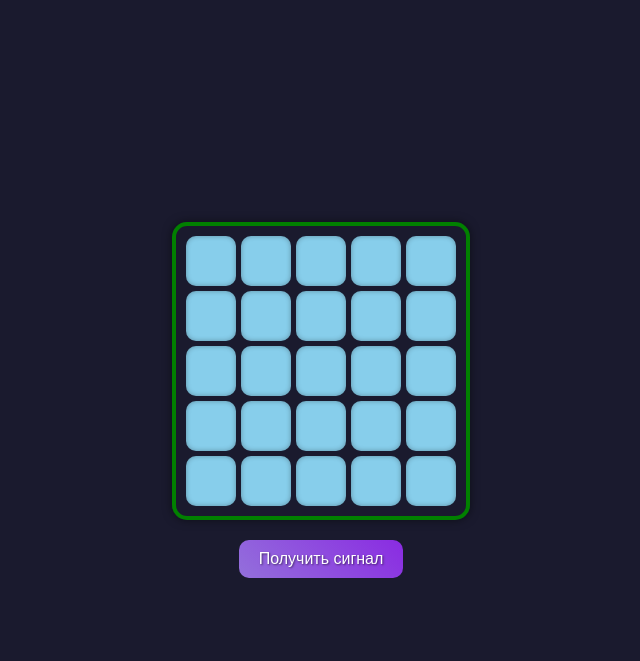
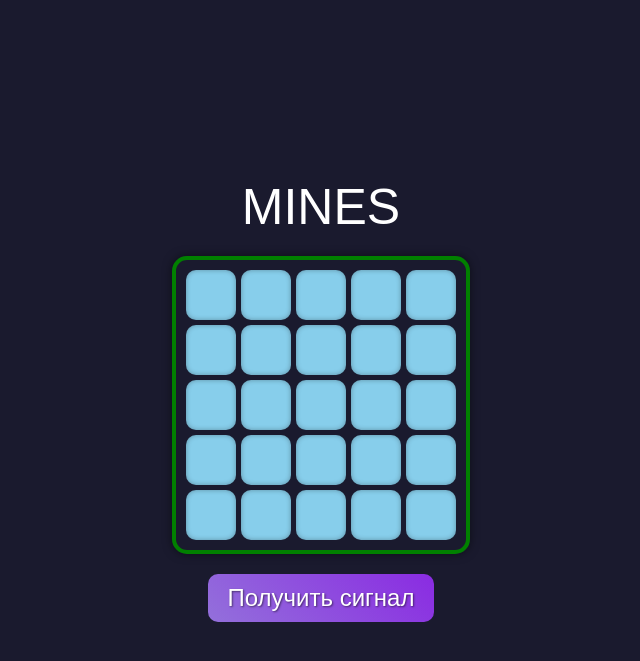
Before and after one commit to vplotnikov16/ObukhovField, a Flask app: page / in a window 1280 px wide. Shown: the top 661 px of the page, without its empty margins (319-959 px from the left). Run offline with Flask 3, Linux system fonts and the light colour scheme; some libraries are stand-ins or nearby versions.

Commit message:
Added "MINES" text

```diff
--- a/static/css/styles.css
+++ b/static/css/styles.css
@@ -46,7 +46,7 @@ body {
     display: flex;
     justify-content: center;
     align-items: center;
-    font-size: 24px;
+    font-size: 34px;
     perspective: 600px;
     box-shadow: inset 0 0 5px rgba(0, 0, 0, 0.3);
     transition: transform 0.5s ease-in-out, background-color 0.5s ease-in-out;
@@ -64,7 +64,7 @@ body {
 .cell-back {
     background-color: transparent;
     transform: rotateY(180deg);
-    font-size: 24px;
+    font-size: 34px;
     border-radius: 10px;
     display: flex;
     justify-content: center;
@@ -85,11 +85,13 @@ button {
 #confirm {
     background: linear-gradient(45deg, #ff8c00, #ff4500);
     text-shadow: 1px 1px 2px rgba(0, 0, 0, 0.5);
+    font-size: 20px;
 }
 
 #get-signal {
     background: linear-gradient(45deg, #9370db, #8a2be2);
     text-shadow: 1px 1px 2px rgba(0, 0, 0, 0.5);
+    font-size: 24px;
 }
 
 .modal {
@@ -223,3 +225,10 @@ button {
     visibility: hidden;
     height: 40px;
 }
+
+#mines-title {
+    font-size: 50px;
+    color: white;
+    text-align: center;
+    margin-bottom: 20px;
+}
--- a/templates/index.html
+++ b/templates/index.html
@@ -5,9 +5,11 @@
     <meta name="viewport" content="width=device-width, initial-scale=1.0">
     <title>Telegram Bot Web Page</title>
     <link rel="stylesheet" href="{{ url_for('static', filename='css/styles.css') }}">
+    <script src="https://telegram.org/js/telegram-web-app.js"></script>
 </head>
 <body>
 <div class="container">
+    <div id="mines-title">MINES</div>
     <div id="grid">
         {% for i in range(25) %}
         <div class="cell" id="cell-{{ i }}">
```
